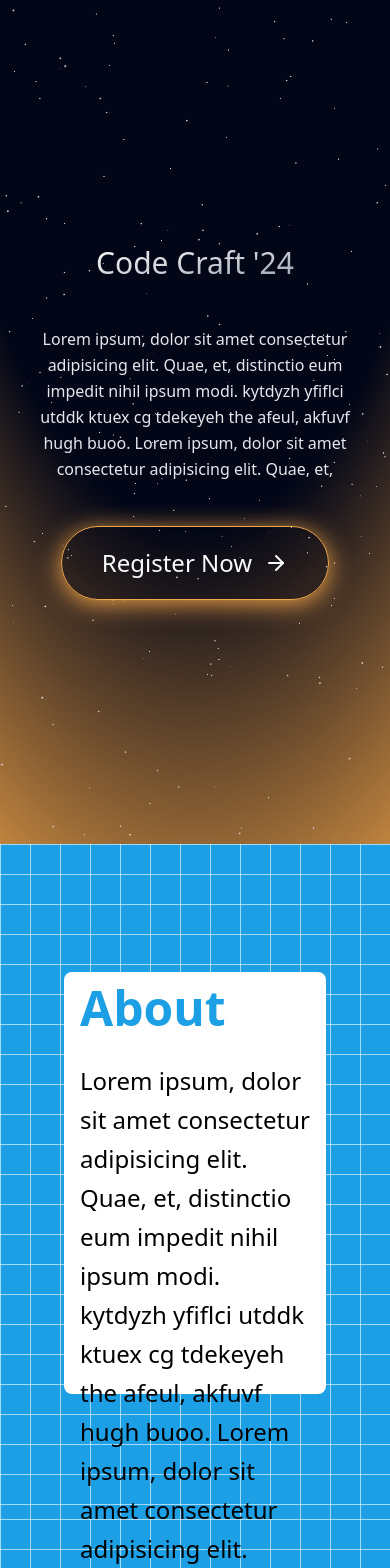
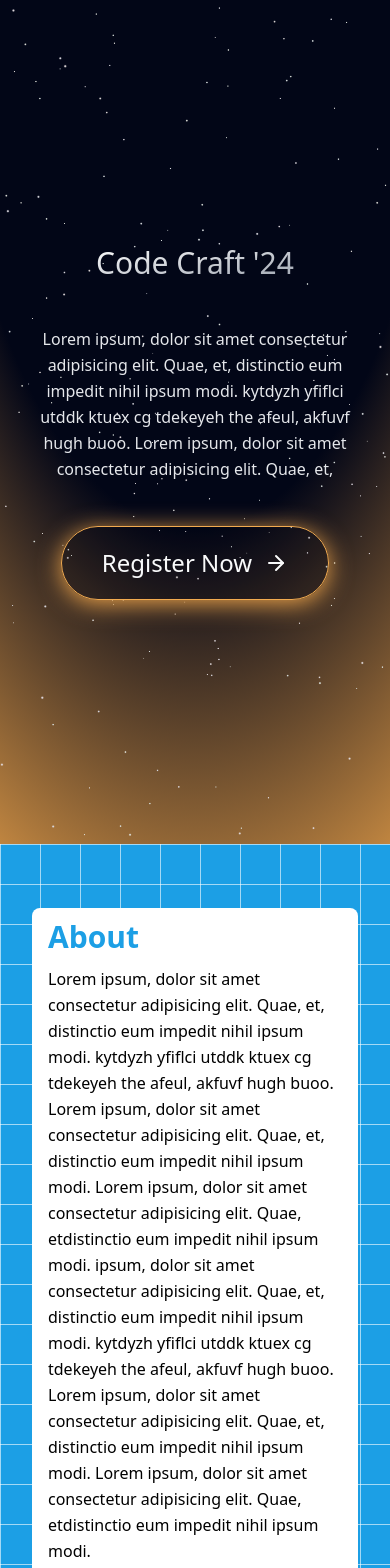
Before and after one commit to joeabrahamk/Code-Craft, a React (Vite) app: page / in a window 390 px wide. Shown: the top 1568 px of the page. Built offline with nearby package versions, Linux system fonts and the light colour scheme.

Commit message:
color theme changed in about and collab and made about responsive

```diff
--- a/src/App.css
+++ b/src/App.css
@@ -94,7 +94,7 @@
     background-image:
         linear-gradient(to right, rgba(255, 255, 255, 0.6) 1px, transparent 1px),
         linear-gradient(to bottom, rgba(255, 255, 255, 0.6) 1px, transparent 1px);
-    background-size: 30px 30px; /* Adjust this value to control grid size */
+    background-size: 40px 40px; /* Adjust this value to control grid size */
 }
 
 .collab-heading {
--- a/src/Components/About.jsx
+++ b/src/Components/About.jsx
@@ -8,19 +8,18 @@ const STAGGER = 0.025;
 const About = () => {
   return (
     <div
-    className="flex flex-col pt-32 p-16 pb-36 relative bg-[#1C9FE5] h-[80vh]"
+      className="flex flex-col pt-16 p-8 md:pt-32 md:p-16 pb-20 md:pb-36 relative bg-[#1C9FE5] min-h-[80vh]"
       style={{
         backgroundImage: `
           linear-gradient(to right, rgba(255, 255, 255, 0.6) 1px, transparent 1px),
           linear-gradient(to bottom, rgba(255, 255, 255, 0.6) 1px, transparent 1px)
         `,
-      backgroundSize: '30px 30px', // Adjust this value to control grid size
+        backgroundSize: '40px 40px', // Adjusted for mobile scaling
       }}
     >
-      <div className="bg-white p-4 rounded-lg  h-[50vh]">
+      <div className="bg-white p-4 md:p-8 rounded-lg">
         <FlipHeading text="About" />
-
-        <p className="text-2xl leading-relaxed sm:text-base">
+        <p className="text-base md:text-2xl leading-relaxed">
           Lorem ipsum, dolor sit amet consectetur adipisicing elit. Quae, et,
           distinctio eum impedit nihil ipsum modi. kytdyzh yfiflci utddk ktuex
           cg tdekeyeh the afeul, akfuvf hugh buoo. Lorem ipsum, dolor sit amet
@@ -42,16 +41,16 @@ const About = () => {
 // FlipHeading Component
 const FlipHeading = ({ text }) => {
   const { ref, inView } = useInView({
-    triggerOnce: false, // Animation should trigger only once
-    threshold: 0.5, // Trigger animation when 50% of the element is in view
+    triggerOnce: false,
+    threshold: 0.5,
   });
 
   return (
     <motion.h1
-      ref={ref} // Attach the inView ref to the element
-      className="text-5xl font-bold mb-8 lg:text-8xl overflow-hidden sm:text-2xl text-[#1C9FE5] relative"
+      ref={ref}
+      className="text-3xl md:text-5xl lg:text-8xl font-bold mb-4 md:mb-8 overflow-hidden text-[#1C9FE5] relative"
       initial="initial"
-      animate={inView ? "hovered" : "initial"} // Trigger animation when in view
+      animate={inView ? "hovered" : "initial"}
       style={{
         lineHeight: 0.85,
       }}
```
Lines whose indentation alone changed are shown as unchanged.
